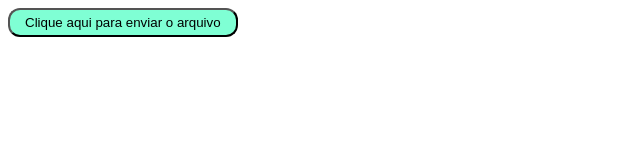
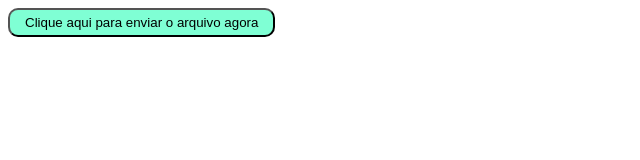
Before and after one commit to chagassilva/Full-stack, a plain HTML site: page HTML/index.html in a window 1280 px wide. Shown: the whole page, without its empty margins (0-640 px from the left). Drawn offline with Linux system fonts and the light colour scheme.

Commit message:
teste de envio

```diff
--- a/CSS/style.css
+++ b/CSS/style.css
@@ -9,5 +9,5 @@ button{
 
     background-color: aquamarine;
     padding: 5px 15px 5px 15px;
-    border-radius: 12px;
+    border-radius: 10px;
 }
--- a/HTML/index.html
+++ b/HTML/index.html
@@ -10,7 +10,7 @@
 
 <body>
 
-        <button type="submit">Clique aqui para enviar o arquivo</button>
+        <button type="submit">Clique aqui para enviar o arquivo agora</button>
 
 </body>
 
```
